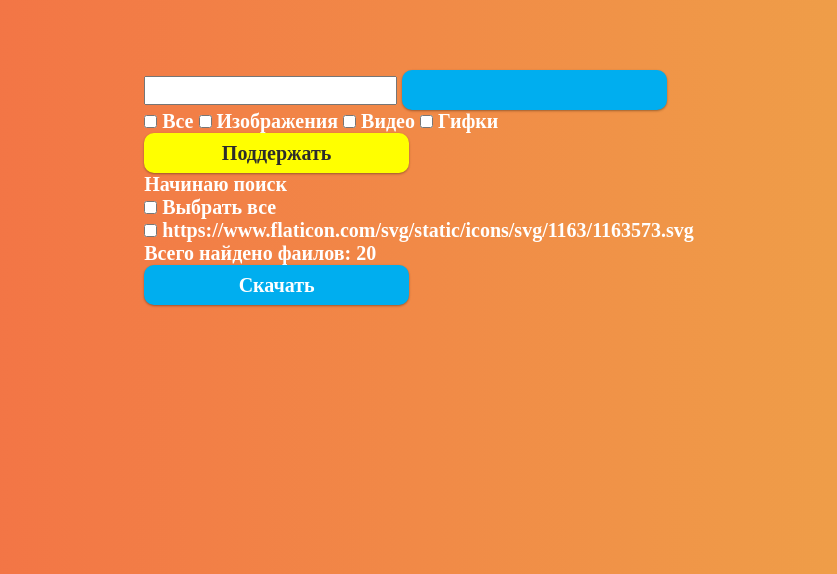
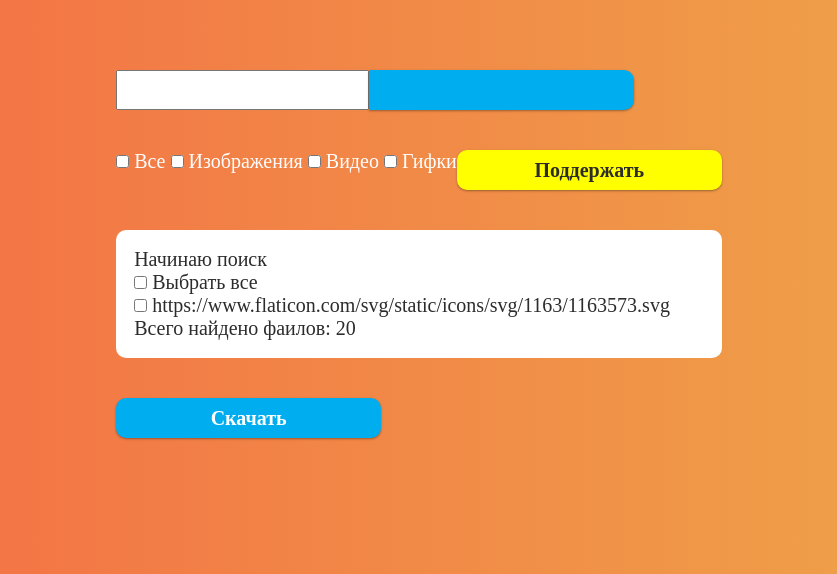
Before and after one commit to Mikutovsky/WebSaver, a website: page app/index.html in a window 1280 px wide. Shown: the part 226-800 px from the top of the page, without its empty margins (221-1058 px from the left). Drawn offline with nearby package versions, Linux system fonts and the light colour scheme; files that its build step writes are made by us from their sources; a web font is replaced by a local one.

Commit message:
added styles for buttons, input and main style.

```diff
--- a/app/index.html
+++ b/app/index.html
@@ -24,13 +24,14 @@
             <div class="container">
                 <div class="search-section">
                     <div class="search-section__inner">
-                        <input type="search-section__text">
+                        <input class="search-section__input" type="input">
                         <button class="search-button btn">
                             <img src="" alt="">
                         </button>
                     </div>
                 </div>
                 <div class="option-section">
+                    <div class="option-section__inner">
                         <div class="option-section__checkboxes">
                             <input id="all" class="checkbox" type="checkbox">
                             <label for="all" class="label">Все</label>
@@ -42,6 +43,7 @@
                             <label for="gif" class="label">Гифки</label>
                         </div>
                         <button class="support-button btn">Поддержать</button>
+                    </div>
                 </div>
                 <div class="info-section">
                     <div class="info-section__frame">
--- a/app/scss/buttons.scss
+++ b/app/scss/buttons.scss
@@ -4,6 +4,7 @@ $helpTextColor: #2c2c2c;
 
 .btn {
   background-color: $mainBtnColor;
+  padding: 0px!important;
   border: none;
   outline: none;
   border-radius: 10px;
@@ -20,6 +21,10 @@ $helpTextColor: #2c2c2c;
   }
 }
 
+.search-button{
+    border-radius: 0px 10px 10px 0px;
+}
+
 .support-button {
   color: $helpTextColor;
   background-color: $helpBtnColor;
--- /dev/null
+++ b/app/scss/input.scss
@@ -0,0 +1,9 @@
+.search-section__input{
+    outline: none;
+    border: none;
+    background-color: white;
+    border-radius: 10px 0px 0px 10px;
+    padding: 0px 0px 0px 15px;
+    min-width: 750px;
+    min-height: 40px;
+}
--- a/app/scss/main.scss
+++ b/app/scss/main.scss
@@ -8,7 +8,7 @@
 
 body {
   font-family: 'Gilroy';
-  font-weight: bold;
+  font-weight: regular;
   color: white;
   margin: 0px;
   font-size: 20px;
@@ -47,3 +47,25 @@ body {
   display: flex;
   justify-content: center;
 }
+
+.search-section__inner {
+  display: flex;
+}
+
+.option-section {
+  margin-top: 40px;
+  &__inner {
+    display: flex;
+    justify-content: space-between;
+  }
+}
+
+.info-section{
+  margin: 40px 0px;
+  &__frame {
+    border-radius: 10px;
+    padding: 18px;
+    background-color: white;
+    color: #2c2c2c;
+  }
+}
```
Lines whose indentation alone changed are shown as unchanged.
